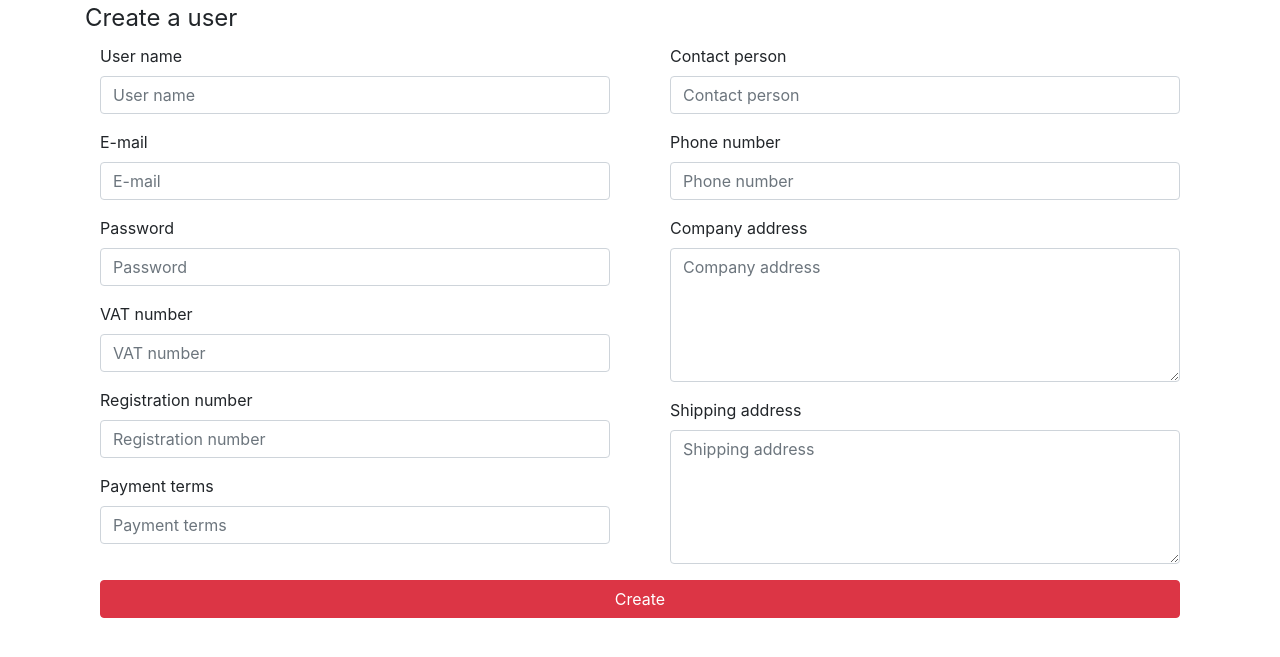
After one commit to b33c00l/front-end, a PHP site: page /create_user_admin.php in a window 1280 px wide. The commit adds this page. Shown: the top 657 px of the page. Run offline with PHP 8.4, Linux system fonts and the light colour scheme; some libraries are stand-ins or nearby versions.

Commit message:
create user admin

```diff
--- /dev/null
+++ b/create_user_admin.php
@@ -0,0 +1,119 @@
+<!doctype html>
+<html lang="en">
+	<head>
+		<!-- Required meta tags -->
+		<meta charset="utf-8">
+		<meta name="viewport" content="width=device-width, initial-scale=1, shrink-to-fit=no">
+		<!-- Bootstrap CSS -->
+		<link rel="stylesheet" href="https://maxcdn.bootstrapcdn.com/bootstrap/4.0.0/css/bootstrap.min.css" integrity="sha384-Gn5384xqQ1aoWXA+058RXPxPg6fy4IWvTNh0E263XmFcJlSAwiGgFAW/dAiS6JXm" crossorigin="anonymous">
+		<title>Create a user</title>
+	</head>
+	<body>
+		<div class="container">
+			<div>
+				<form class="well form-horizontal" action=" " method="post"  id="product_form">
+					<fieldset>
+						<legend>Create a user</legend>
+						<div class="row">
+							<div class="col-md-6">
+								<div class="form-group">
+									<label class="col control-label">User name</label>
+									<div class="col inputGroupContainer">
+										<div class="input-group">
+											<input  name="user_name" placeholder="User name" class="form-control"  type="text">
+										</div>
+									</div>
+								</div>
+								<div class="form-group">
+									<label class="col control-label">E-mail</label>
+									<div class="col inputGroupContainer">
+										<div class="input-group">
+											<input  name="email" placeholder="E-mail" class="form-control"  type="email">
+										</div>
+									</div>
+								</div>
+								<div class="form-group">
+									<label class="col control-label">Password</label>
+									<div class="col inputGroupContainer">
+										<div class="input-group">
+											<input  name="password" placeholder="Password" class="form-control"  type="password">
+										</div>
+									</div>
+								</div>
+								<div class="form-group">
+									<label class="col control-label">VAT number</label>
+									<div class="col inputGroupContainer">
+										<div class="input-group">
+											<input  name="vat_number" placeholder="VAT number" class="form-control"  type="text">
+										</div>
+									</div>
+								</div>
+								<div class="form-group">
+									<label class="col control-label">Registration number</label>
+									<div class="col inputGroupContainer">
+										<div class="input-group">
+											<input  name="registration_number" placeholder="Registration number" class="form-control"  type="text">
+										</div>
+									</div>
+								</div>
+								<div class="form-group">
+									<label class="col control-label">Payment terms</label>
+									<div class="col inputGroupContainer">
+										<div class="input-group">
+											<input  name="payment_terms" placeholder="Payment terms" class="form-control"  type="text">
+										</div>
+									</div>
+								</div>
+							</div>
+							<div class="col-md-6">
+								<div class="form-group">
+									<label class="col control-label">Contact person</label>
+									<div class="col inputGroupContainer">
+										<div class="input-group">
+											<input  name="contact_person" placeholder="Contact person" class="form-control"  type="text">
+										</div>
+									</div>
+								</div>
+								<div class="form-group">
+									<label class="col control-label">Phone number</label>
+									<div class="col inputGroupContainer">
+										<div class="input-group">
+											<input  name="phone_number" placeholder="Phone number" class="form-control"  type="text">
+										</div>
+									</div>
+								</div>
+								<div class="form-group">
+									<label class="col control-label">Company address</label>
+									<div class="col inputGroupContainer">
+										<div class="input-group">
+											<textarea class="form-control" name="company_address" placeholder="Company address" rows="5"></textarea>
+										</div>
+									</div>
+								</div>
+								<div class="form-group">
+									<label class="col control-label">Shipping address</label>
+									<div class="col inputGroupContainer">
+										<div class="input-group">
+											<textarea class="form-control" name="shipping_address" placeholder="Shipping address" rows="5"></textarea>
+										</div>
+									</div>
+								</div>
+							</div>
+							<div class="col-12 form-group">
+								<div class="col">
+									<button type="submit" class="btn btn-danger btn-block" >Create</button>
+								</div>
+							</div>
+						</div>
+					</fieldset>
+				</form>
+			</div>
+		</div>
+		</div><!-- /.container -->
+		<!-- Optional JavaScript -->
+		<!-- jQuery first, then Popper.js, then Bootstrap JS -->
+		<script src="https://code.jquery.com/jquery-3.2.1.slim.min.js" integrity="sha384-KJ3o2DKtIkvYIK3UENzmM7KCkRr/rE9/Qpg6aAZGJwFDMVNA/GpGFF93hXpG5KkN" crossorigin="anonymous"></script>
+		<script src="https://cdnjs.cloudflare.com/ajax/libs/popper.js/1.12.9/umd/popper.min.js" integrity="sha384-ApNbgh9B+Y1QKtv3Rn7W3mgPxhU9K/ScQsAP7hUibX39j7fakFPskvXusvfa0b4Q" crossorigin="anonymous"></script>
+		<script src="https://maxcdn.bootstrapcdn.com/bootstrap/4.0.0/js/bootstrap.min.js" integrity="sha384-JZR6Spejh4U02d8jOt6vLEHfe/JQGiRRSQQxSfFWpi1MquVdAyjUar5+76PVCmYl" crossorigin="anonymous"></script>
+	</body>
+</html>
--- a/css/style.css
+++ b/css/style.css
@@ -458,4 +458,5 @@ img.map {
 
 div.contacts {
 	font-size: 16px;
+	border-bottom: 1px solid red;
 }
```
Also changed, not shown: create_product.php (+27 -13 lines), 1 other file.
